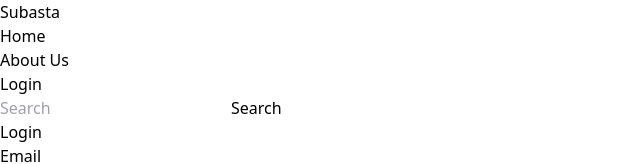
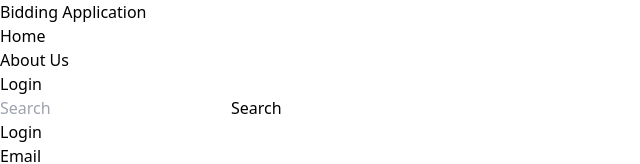
Before and after one commit to paulon-zervoulakus/bidding-ui, a React (Vite) app: page /login in a window 1280 px wide. Shown: the top 164 px of the page, without its empty margins (0-640 px from the left). Built offline with nearby package versions, Linux system fonts and the light colour scheme; no server answers; what @microsoft/signalr would draw is missing.

Commit message:
change the navigation title

```diff
--- a/src/components/layouts/navigation.tsx
+++ b/src/components/layouts/navigation.tsx
@@ -42,7 +42,7 @@ export default function Navigation() {
         <div className="mx-auto bg-gray-800 md:flex md:flex-row md:justify-between">
             <nav className="p-4 mx-auto flex justify-between">
                 <a className="text-white text-lg font-bold" href="/">
-                    Subasta
+                    Bidding Application
                 </a>
                 <button
                     className="md:hidden items-center text-white focus:outline-none"
```
